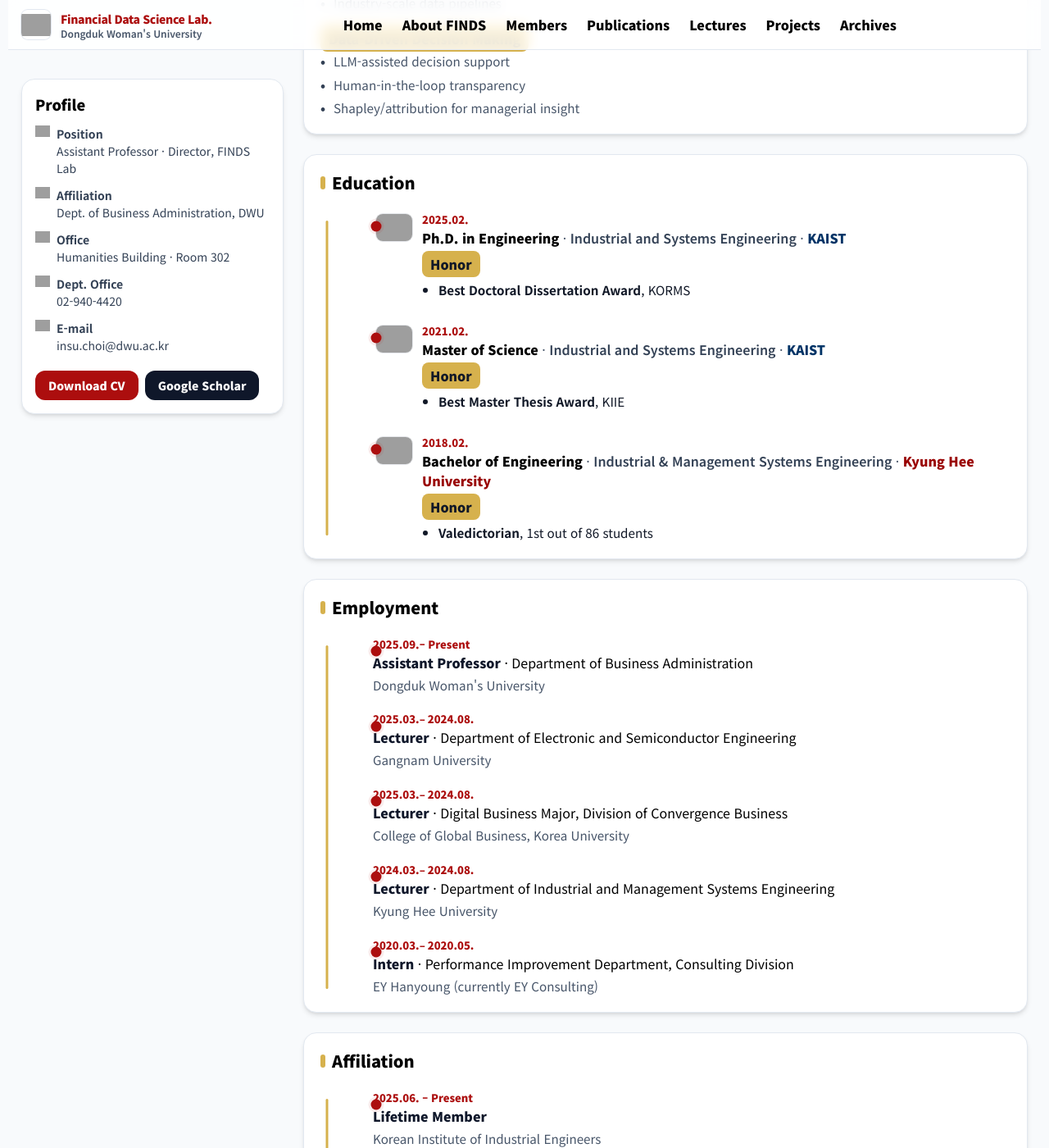
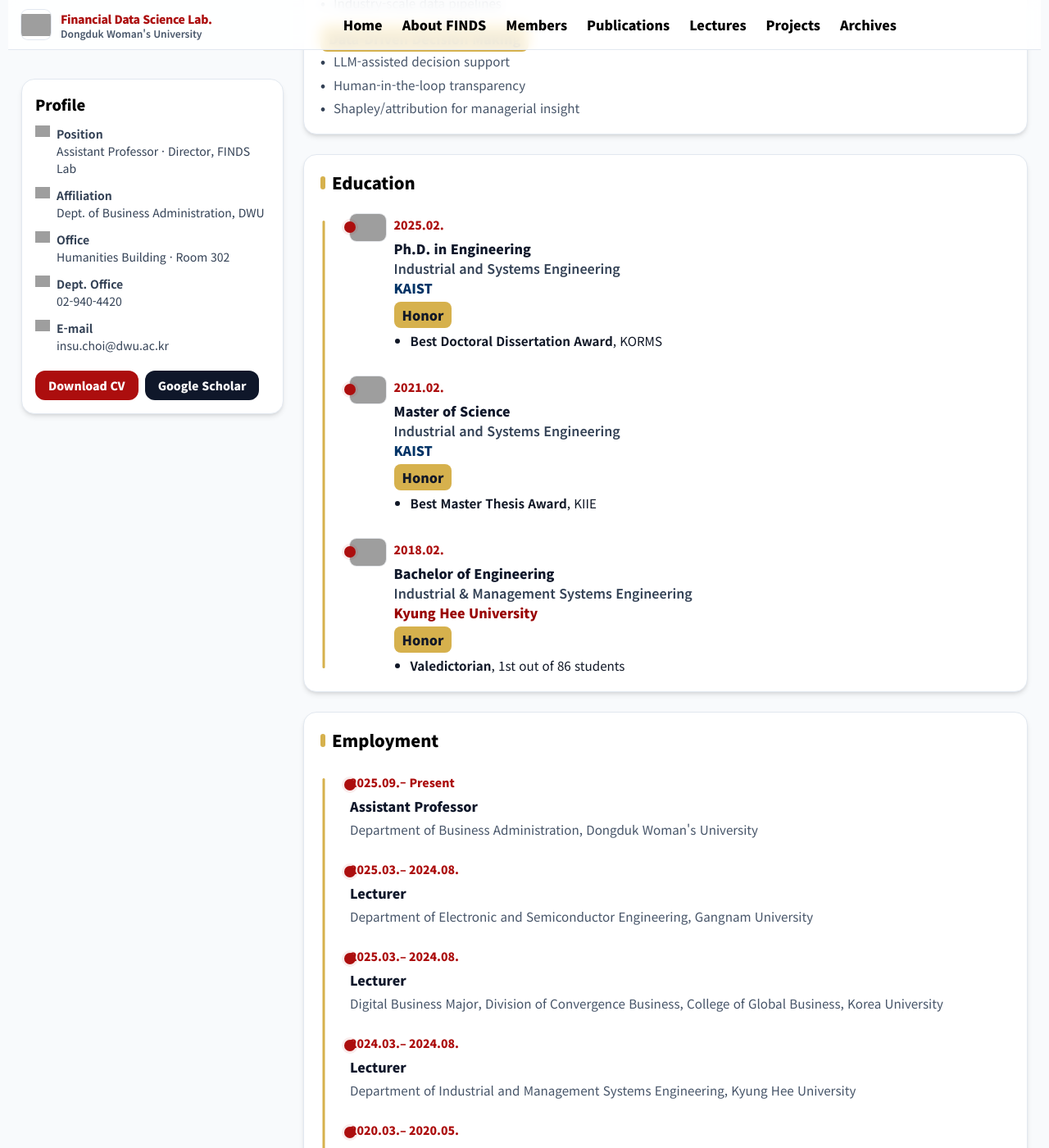
Before and after one commit to FinDS-Lab/site, a Jekyll site: the page built from members-director.html, in a window 1280 px wide and 1400 px high, scrolled down 1667 px. Shown: the whole window at 82% size. Built offline with Jekyll 4.4.1, drawn with Linux system fonts in a browser that asks for light colours; nearby versions of some CDN libraries; some of the changed text lies outside the part shown; grey boxes are pictures that could not be loaded.

Commit message:
Update members-director.html

```diff
--- a/members-director.html
+++ b/members-director.html
@@ -9,47 +9,43 @@ permalink: /members-director.html
   :root{
     --accent:#ac0e0e;
     --gold:#d6b14d;
-    --year-size: 13px; /* 날짜 폰트와 포인트 크기 동기화 */
+    --year-size:14px; /* 날짜 폰트와 포인트 크기 동기화 */
   }
 
-  /* ========== 공통 타임라인 ========== */
-  /* 축을 더 왼쪽(.5rem)으로 보내고, 여백은 충분히 확보 */
-  .timeline{position:relative; padding-left:3.75rem;}
+  /* ===== 타임라인: 전반적으로 왼쪽으로 더 밀기 ===== */
+  .timeline{position:relative; padding-left:2rem;} /* 본문 들여쓰기 최소화 */
   .timeline::before{
-    content:""; position:absolute; left:.5rem; top:.5rem; bottom:.5rem;
+    content:""; position:absolute; left:.25rem; top:.5rem; bottom:.5rem;
     width:3px; background:var(--gold); border-radius:2px; transform:translateX(-50%);
   }
   .timeline > li{
     position:relative; margin:0; padding:0 0 0 .25rem;
   }
-  /* 빨간 포인트: 날짜 폰트 크기(--year-size)와 동일한 지름 */
   .timeline > li::before{
-    content:""; position:absolute; left:.5rem; top:.95rem;
+    content:""; position:absolute; left:.25rem; top:1rem;
     width:var(--year-size); height:var(--year-size); background:var(--accent);
     border-radius:50%; box-shadow:0 0 0 3px rgba(172,14,14,.08);
     transform:translate(-50%,-50%);
   }
 
-  /* ========== 3줄 템플릿 ========== */
-  .tl{display:grid; row-gap:.25rem;}
-  .tl-row1{display:flex; align-items:flex-start; gap:.5rem; flex-wrap:wrap;}
-  .tl-row2,.tl-row3{display:block;}
-
-  /* 날짜/텍스트 규격 */
+  /* ===== 3줄 템플릿(강제 줄바꿈) ===== */
+  .tl{display:grid; row-gap:.35rem;}
+  .tl-row1,.tl-row2,.tl-row3{display:block;}      /* 각 줄을 독립 블록으로 강제 */
   .year{font-size:var(--year-size); font-weight:900; color:var(--accent); line-height:1;}
-  .title{font-weight:800; color:#0f172a;}
+  .title{font-weight:900; color:#0f172a;}
   .desc{color:#475569; font-size:.95rem;}
   .muted{color:#475569;}
-  .school{font-weight:900;}
 
-  /* ========== Education 전용 (로고 열 + 본문 열) ========== */
-  .edu-li{display:grid; grid-template-columns: 48px 1fr; column-gap:.75rem; align-items:start;}
+  /* ===== Education 전용: 로고열 + 본문열 ===== */
+  .edu-li{display:grid; grid-template-columns:44px 1fr; column-gap:.6rem; align-items:start;}
   .edu-logo{
     width:44px; height:44px; object-fit:contain; border-radius:.5rem;
-    background:#fff; box-shadow:0 0 0 1px #e5e7eb; margin-left:.25rem;
+    background:#fff; box-shadow:0 0 0 1px #e5e7eb; margin-left:0;
   }
-  .degree{font-weight:900;}
+  .degree{font-weight:900; color:#0f172a;}
   .dept{font-weight:600; color:#334155;}
+  .school{font-weight:900;}
+  .line{display:block;} /* 핵심 내용에서도 완전 3줄 고정 */
 
   /* 수상 bullet */
   .bullets-honor{list-style:disc; margin:.25rem 0 0 1.25rem; padding:0;}
@@ -226,16 +222,15 @@ permalink: /members-director.html
                    alt="KAIST logo" class="edu-logo" width="44" height="44" loading="lazy" decoding="async"
                    onerror="this.style.display='none'">
             </picture>
+
             <div class="tl">
               <!-- 1) 날짜 -->
-              <div class="tl-row1"><div class="year">2025.02.</div></div>
-              <!-- 2) 핵심 내용 -->
+              <div class="tl-row1"><span class="year">2025.02.</span></div>
+              <!-- 2) 핵심 내용(한 줄씩 강제) -->
               <div class="tl-row2">
-                <span class="degree">Ph.D. in Engineering</span>
-                <span class="muted"> · </span>
-                <span class="dept">Industrial and Systems Engineering</span>
-                <span class="muted"> · </span>
-                <span class="school" style="color:#003366;">KAIST</span>
+                <span class="line degree">Ph.D. in Engineering</span>
+                <span class="line dept">Industrial and Systems Engineering</span>
+                <span class="line school" style="color:#003366;">KAIST</span>
               </div>
               <!-- 3) 기타 내용 -->
               <div class="tl-row3">
@@ -257,14 +252,13 @@ permalink: /members-director.html
                    alt="KAIST logo" class="edu-logo" width="44" height="44" loading="lazy" decoding="async"
                    onerror="this.style.display='none'">
             </picture>
+
             <div class="tl">
-              <div class="tl-row1"><div class="year">2021.02.</div></div>
+              <div class="tl-row1"><span class="year">2021.02.</span></div>
               <div class="tl-row2">
-                <span class="degree">Master of Science</span>
-                <span class="muted"> · </span>
-                <span class="dept">Industrial and Systems Engineering</span>
-                <span class="muted"> · </span>
-                <span class="school" style="color:#003366;">KAIST</span>
+                <span class="line degree">Master of Science</span>
+                <span class="line dept">Industrial and Systems Engineering</span>
+                <span class="line school" style="color:#003366;">KAIST</span>
               </div>
               <div class="tl-row3">
                 <span class="inline-flex items-center font-black rounded-lg px-2.5 py-1" style="background:#d6b14d;color:#111827">Honor</span>
@@ -285,14 +279,13 @@ permalink: /members-director.html
                    alt="Kyung Hee Univ. logo" class="edu-logo" width="44" height="44" loading="lazy" decoding="async"
                    onerror="this.style.display='none'">
             </picture>
+
             <div class="tl">
-              <div class="tl-row1"><div class="year">2018.02.</div></div>
+              <div class="tl-row1"><span class="year">2018.02.</span></div>
               <div class="tl-row2">
-                <span class="degree">Bachelor of Engineering</span>
-                <span class="muted"> · </span>
-                <span class="dept">Industrial &amp; Management Systems Engineering</span>
-                <span class="muted"> · </span>
-                <span class="school" style="color:#990000;">Kyung Hee University</span>
+                <span class="line degree">Bachelor of Engineering</span>
+                <span class="line dept">Industrial &amp; Management Systems Engineering</span>
+                <span class="line school" style="color:#990000;">Kyung Hee University</span>
               </div>
               <div class="tl-row3">
                 <span class="inline-flex items-center font-black rounded-lg px-2.5 py-1" style="background:#d6b14d;color:#111827">Honor</span>
@@ -314,37 +307,37 @@ permalink: /members-director.html
       <ul class="timeline mt-6 space-y-6">
         <li>
           <div class="tl">
-            <div class="tl-row1"><div class="year">2025.09.– Present</div></div>
-            <div class="tl-row2"><span class="title">Assistant Professor</span> · Department of Business Administration</div>
-            <div class="tl-row3 desc">Dongduk Woman's University</div>
+            <div class="tl-row1"><span class="year">2025.09.– Present</span></div>
+            <div class="tl-row2"><span class="title">Assistant Professor</span></div>
+            <div class="tl-row3 desc">Department of Business Administration, Dongduk Woman's University</div>
           </div>
         </li>
         <li>
           <div class="tl">
-            <div class="tl-row1"><div class="year">2025.03.– 2024.08.</div></div>
-            <div class="tl-row2"><span class="title">Lecturer</span> · Department of Electronic and Semiconductor Engineering</div>
-            <div class="tl-row3 desc">Gangnam University</div>
+            <div class="tl-row1"><span class="year">2025.03.– 2024.08.</span></div>
+            <div class="tl-row2"><span class="title">Lecturer</span></div>
+            <div class="tl-row3 desc">Department of Electronic and Semiconductor Engineering, Gangnam University</div>
           </div>
         </li>
         <li>
           <div class="tl">
-            <div class="tl-row1"><div class="year">2025.03.– 2024.08.</div></div>
-            <div class="tl-row2"><span class="title">Lecturer</span> · Digital Business Major, Division of Convergence Business</div>
-            <div class="tl-row3 desc">College of Global Business, Korea University</div>
+            <div class="tl-row1"><span class="year">2025.03.– 2024.08.</span></div>
+            <div class="tl-row2"><span class="title">Lecturer</span></div>
+            <div class="tl-row3 desc">Digital Business Major, Division of Convergence Business, College of Global Business, Korea University</div>
           </div>
         </li>
         <li>
           <div class="tl">
-            <div class="tl-row1"><div class="year">2024.03.– 2024.08.</div></div>
-            <div class="tl-row2"><span class="title">Lecturer</span> · Department of Industrial and Management Systems Engineering</div>
-            <div class="tl-row3 desc">Kyung Hee University</div>
+            <div class="tl-row1"><span class="year">2024.03.– 2024.08.</span></div>
+            <div class="tl-row2"><span class="title">Lecturer</span></div>
+            <div class="tl-row3 desc">Department of Industrial and Management Systems Engineering, Kyung Hee University</div>
           </div>
         </li>
         <li>
           <div class="tl">
-            <div class="tl-row1"><div class="year">2020.03.– 2020.05.</div></div>
-            <div class="tl-row2"><span class="title">Intern</span> · Performance Improvement Department, Consulting Division</div>
-            <div class="tl-row3 desc">EY Hanyoung (currently EY Consulting)</div>
+            <div class="tl-row1"><span class="year">2020.03.– 2020.05.</span></div>
+            <div class="tl-row2"><span class="title">Intern</span></div>
+            <div class="tl-row3 desc">Performance Improvement Department, Consulting Division, EY Hanyoung (currently EY Consulting)</div>
           </div>
         </li>
       </ul>
@@ -358,28 +351,28 @@ permalink: /members-director.html
       <ul class="timeline mt-6 space-y-6">
         <li>
           <div class="tl">
-            <div class="tl-row1"><div class="year">2025.06. – Present</div></div>
+            <div class="tl-row1"><span class="year">2025.06. – Present</span></div>
             <div class="tl-row2"><span class="title">Lifetime Member</span></div>
             <div class="tl-row3 desc">Korean Institute of Industrial Engineers</div>
           </div>
         </li>
         <li>
           <div class="tl">
-            <div class="tl-row1"><div class="year">2023.09. – Present</div></div>
+            <div class="tl-row1"><span class="year">2023.09. – Present</span></div>
             <div class="tl-row2"><span class="title">Lifetime Member</span></div>
             <div class="tl-row3 desc">Korean Securities Association</div>
           </div>
         </li>
         <li>
           <div class="tl">
-            <div class="tl-row1"><div class="year">2023.06. – Present</div></div>
+            <div class="tl-row1"><span class="year">2023.06. – Present</span></div>
             <div class="tl-row2"><span class="title">Lifetime Member</span></div>
             <div class="tl-row3 desc">Korean Academic Society of Business Administration</div>
           </div>
         </li>
         <li>
           <div class="tl">
-            <div class="tl-row1"><div class="year">2022.06. – Present</div></div>
+            <div class="tl-row1"><span class="year">2022.06. – Present</span></div>
             <div class="tl-row2"><span class="title">Lifetime Member</span></div>
             <div class="tl-row3 desc">Korea Intelligent Information Systems Society</div>
           </div>
```
